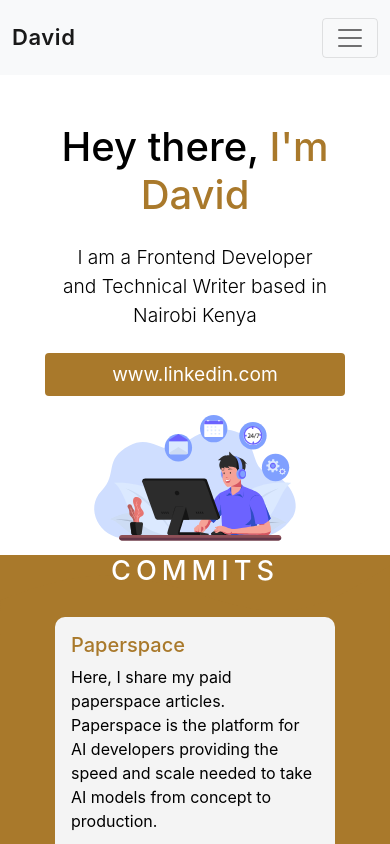
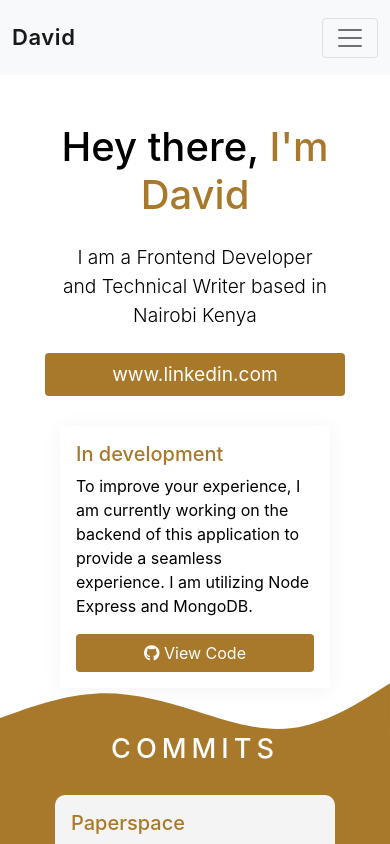
Before and after one commit to daveclinton/portfolio, a React (Create React App) app: page / in a window 390 px wide. Shown: the top 844 px of the page. Built offline with nearby package versions, Linux system fonts and the light colour scheme.

Commit message:
Fix: Add new design change

```diff
--- a/src/components/Homepage/Homepage.css
+++ b/src/components/Homepage/Homepage.css
@@ -23,6 +23,10 @@
   transform: scale(1.2);
 }
 
+.box-style {
+  box-shadow: 0px 2px 20px rgba(0, 0, 0, 0.05);
+  max-width: 350px;
+}
 .socialMediaIcons {
   width: 185px;
   margin-top: 30px;
@@ -64,12 +68,24 @@
   margin-top: 10px;
 }
 
+.call-Btn {
+  width: 100%;
+}
+.call-Btn:hover {
+  background-color: #fff !important;
+  color: #a9792b !important;
+  border-color: #a9792b !important;
+}
 @media only screen and (min-width: 340px) and (max-width: 575px) {
   .buttonsHome {
     display: flex;
     flex-direction: column;
     justify-content: center;
     align-items: center;
+  }
+
+  .box-style {
+    margin-top: 30px;
   }
 }
 
--- a/src/components/Homepage/Homepage.jsx
+++ b/src/components/Homepage/Homepage.jsx
@@ -1,26 +1,8 @@
-import React, { useEffect, useRef } from "react";
+import * as React from "react";
 import "./Homepage.css";
-import Aos from "aos";
 import "aos/dist/aos.css";
-import Lottie from "lottie-web";
 
 function Homepage(props) {
-  const container = useRef(null);
-
-  useEffect(() => {
-    Aos.init({ duration: 1500 });
-  }, []);
-
-  useEffect(() => {
-    Lottie.loadAnimation({
-      container: container.current,
-      renderer: "svg",
-      loop: true,
-      autoplay: true,
-      animationData: require("../../Assets/lf30_editor_ixjnsq85.json"),
-    });
-  }, []);
-
   return (
     <>
       <section
@@ -58,13 +40,29 @@ function Homepage(props) {
                 </a>
               </div>
             </div>
-            <div
+            <div className={`card-body container box-style`}>
+              <h5 className="card-title" style={{ color: "#a9792b" }}>
+                In development
+              </h5>
+              <p className="card-text">
+                To improve your experience, I am currently working on the
+                backend of this application to provide a seamless experience. I
+                am utilizing Node Express and MongoDB.
+              </p>
+              <a
+                href="https://github.com/daveclinton/blog-backend"
+                className={`btn cardBtn call-Btn`}
+                target="#"
+              >
+                <i class="fa-brands fa-github"></i> View Code
+              </a>
+            </div>
+            {/* <div
               data-aos="fade-left"
               data-aos-delay="400"
               className="container "
-              ref={container}
               style={{ paddingBottom: "10px" }}
-            ></div>
+            ></div> */}
           </div>
         </div>
       </section>
--- a/src/components/Portfolio/Portfolio.css
+++ b/src/components/Portfolio/Portfolio.css
@@ -119,5 +119,6 @@ body {
 @media only screen and (min-width: 340px) and (max-width: 780px) {
   .portfolio {
     height: auto;
+    margin-top: -20px;
   }
 }
```
Also changed, not shown: src/components/About/About.jsx (+48 -25 lines).
